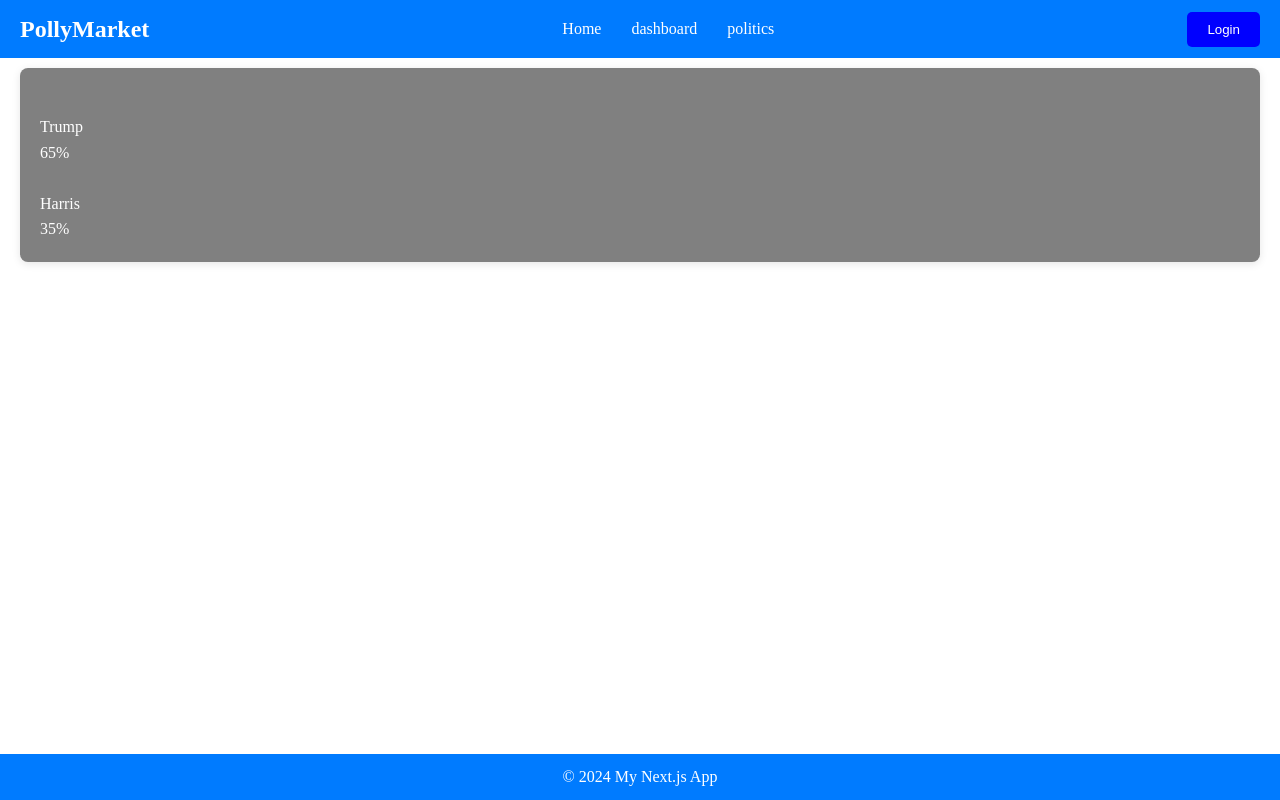
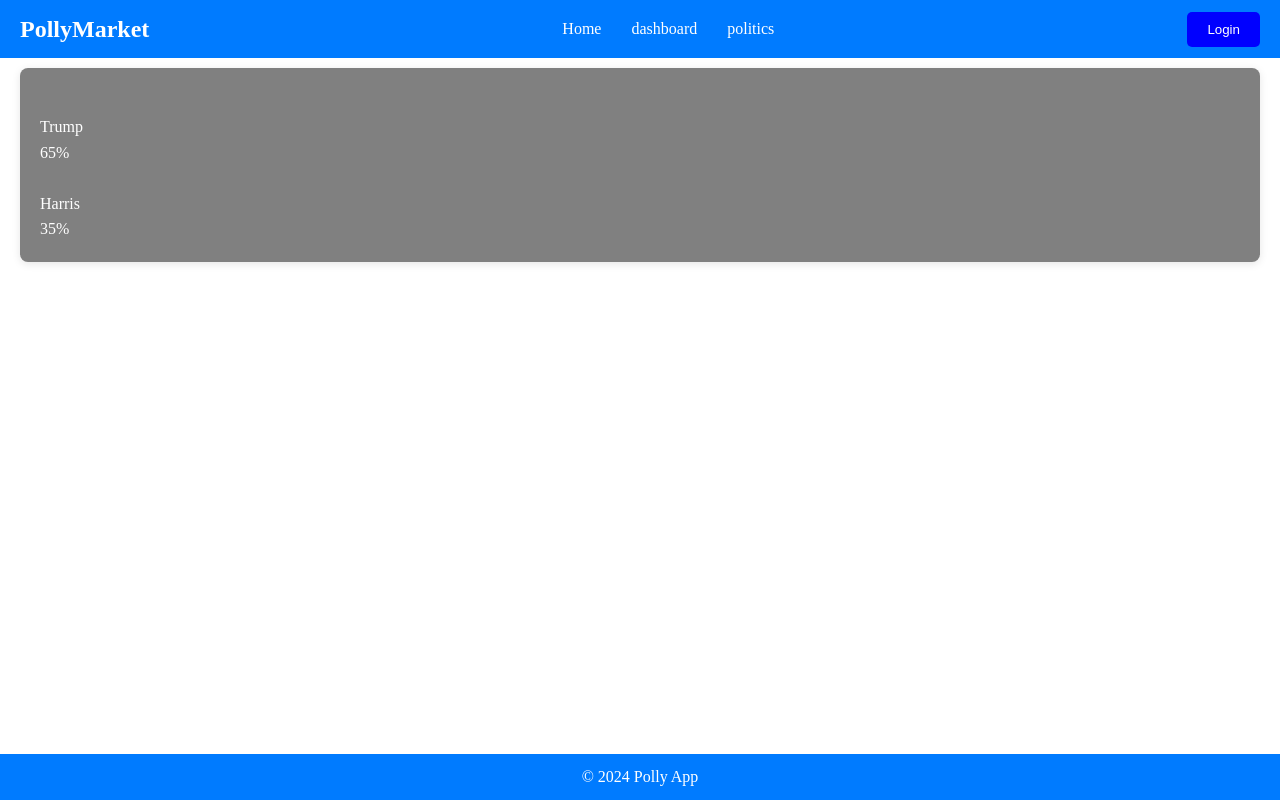
Before and after one commit to teamEge/ege-polly-market, a Next.js app: page / in a window 1280 px wide. Built offline with nearby package versions, Linux system fonts and the light colour scheme.

Commit message:
changed name

```diff
--- a/src/app/layout.tsx
+++ b/src/app/layout.tsx
@@ -22,7 +22,7 @@ export default function RootLayout({
         <StyledComponentsRegistry>
           <div style={{ display: 'flex', flexDirection: 'column', minHeight: '100vh' }}>
             <Head>
-              <title>My Next.js App</title>
+              <title>Polly App</title>
               <meta name="description" content="A simple Next.js app" />
             </Head>
             <Header logoName="PollyMarket" />
@@ -30,7 +30,7 @@ export default function RootLayout({
               {children}
             </main>
             <footer className='footerArea'>
-              <p>© 2024 My Next.js App</p>
+              <p>© 2024 Polly App</p>
             </footer>
           </div>
         </StyledComponentsRegistry>
```
